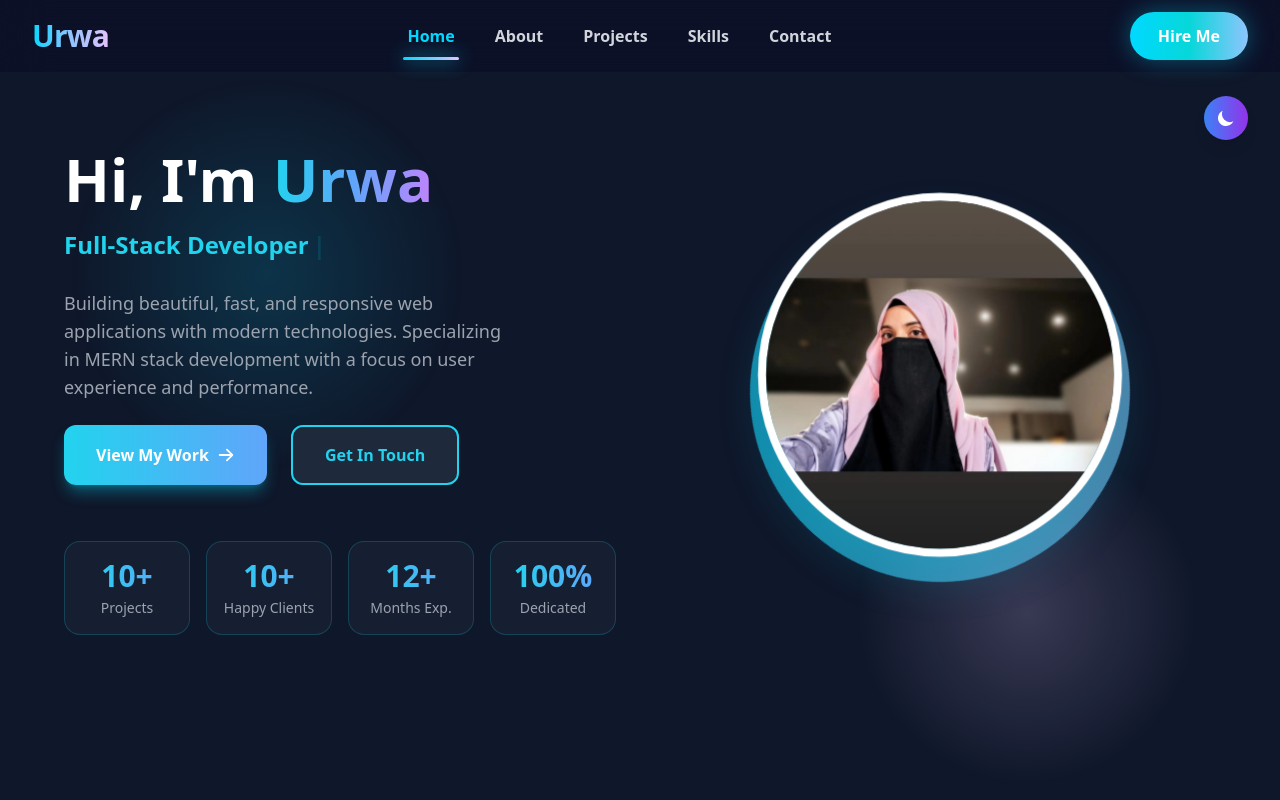
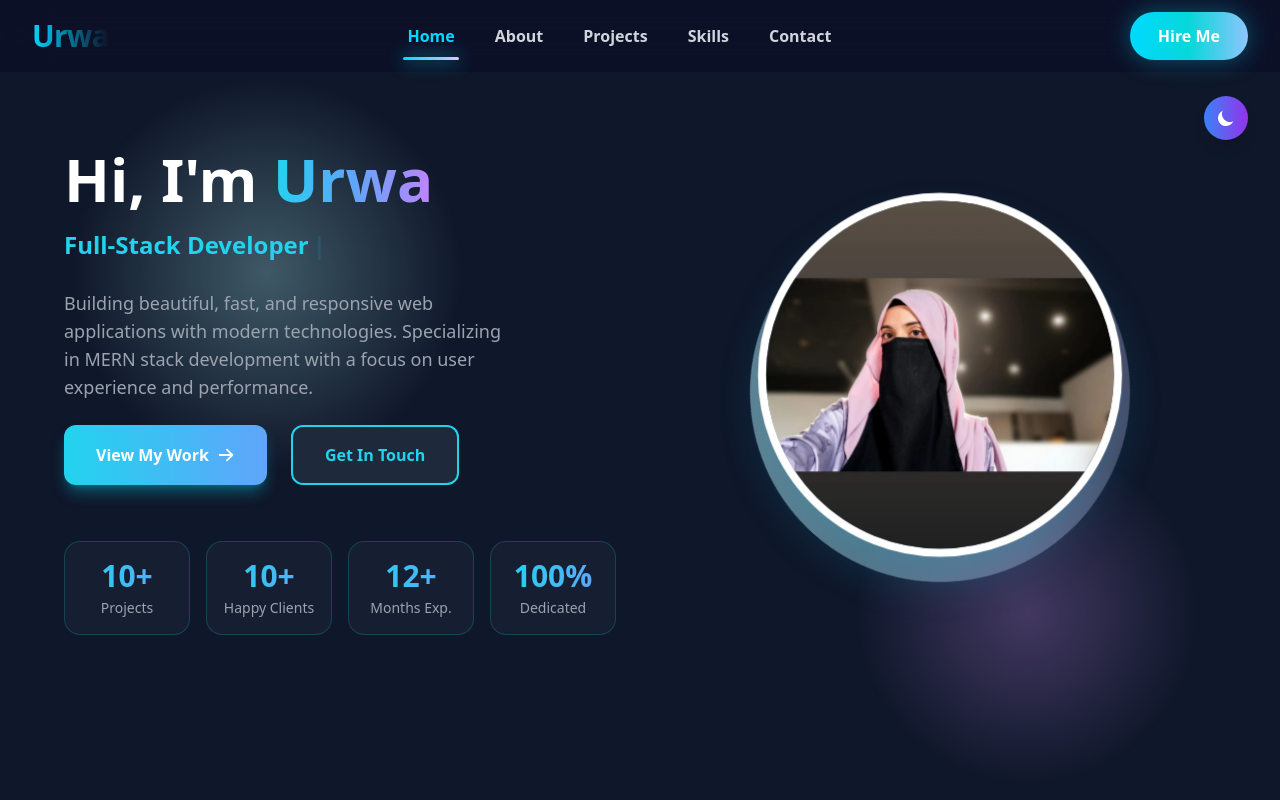
Before and after one commit to urtuqa6013-web/portfolio, a React (Vite) app in the folder client/: page / in a window 1280 px wide. Shown: the top 800 px of the page. Built offline with nearby package versions, Linux system fonts and the light colour scheme; the HTML template or start-up script is replaced by a standard one.

Commit message:
Portfolio ready for deployment

```diff
--- a/client/src/components/Hero.jsx
+++ b/client/src/components/Hero.jsx
@@ -57,7 +57,7 @@ const Hero = ({ isDark }) => {
       <motion.div
         className="absolute top-[10%] left-[5%] w-[400px] h-[400px] rounded-full pointer-events-none"
         style={{
-          background: 'radial-gradient(circle, rgba(0, 217, 255, 0.15) 0%, transparent 70%)',
+          background: 'radial-gradient(circle, rgba(129, 181, 188, 0.42) 0%, transparent 70%)',
         }}
         animate={{ y: [0, -40, 0], x: [0, 20, 0] }}
         transition={{ duration: 8, repeat: Infinity, ease: 'easeInOut' }}
@@ -65,7 +65,7 @@ const Hero = ({ isDark }) => {
       <motion.div
         className="absolute bottom-[5%] right-[5%] w-[350px] h-[350px] rounded-full pointer-events-none"
         style={{
-          background: 'radial-gradient(circle, rgba(224, 195, 252, 0.2) 0%, transparent 70%)',
+          background: 'radial-gradient(circle, rgba(151, 112, 187, 0.38) 0%, transparent 70%)',
         }}
         animate={{ y: [0, 40, 0], x: [0, -20, 0] }}
         transition={{ duration: 10, repeat: Infinity, ease: 'easeInOut' }}
@@ -179,7 +179,7 @@ const Hero = ({ isDark }) => {
           <motion.div
             className="absolute w-[250px] h-[250px] sm:w-[300px] sm:h-[300px] md:w-[380px] md:h-[380px] rounded-full opacity-60"
             style={{
-              background: 'linear-gradient(135deg, #00D9FF, #8EC5FC)',
+              background: 'linear-gradient(135deg, #a2d8e1, #e1aef269)',
             }}
             animate={{ rotate: 360 }}
             transition={{ duration: 8, repeat: Infinity, ease: 'linear' }}
--- a/client/src/components/Navbar.jsx
+++ b/client/src/components/Navbar.jsx
@@ -139,9 +139,6 @@ const Navbar = ({ isDark }) => {
             tracking-tight
             bg-gradient-to-r
             from-[#00D9FF]
-            via-[#06D7D9]
-            via-[#8EC5FC]
-            to-[#E0C3FC]
             bg-clip-text
             text-transparent"
           >
```
